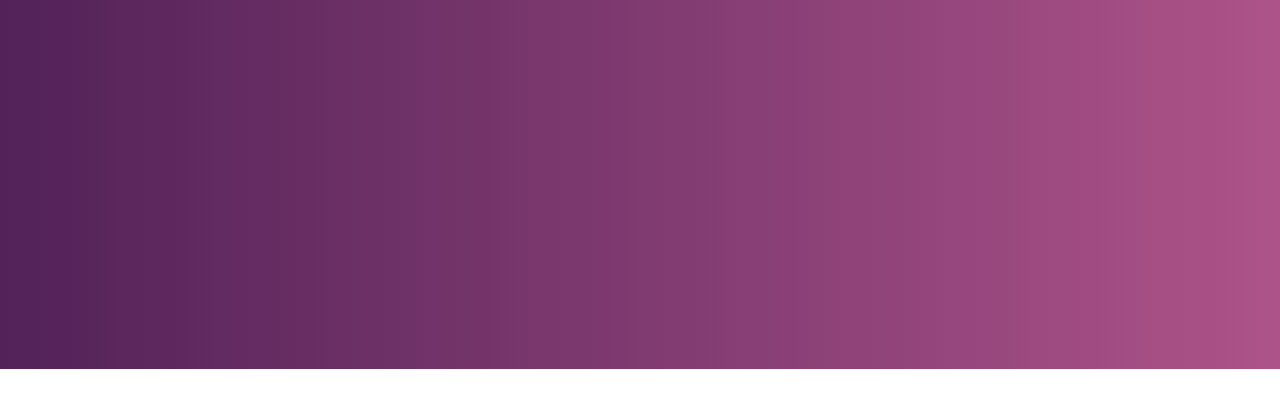
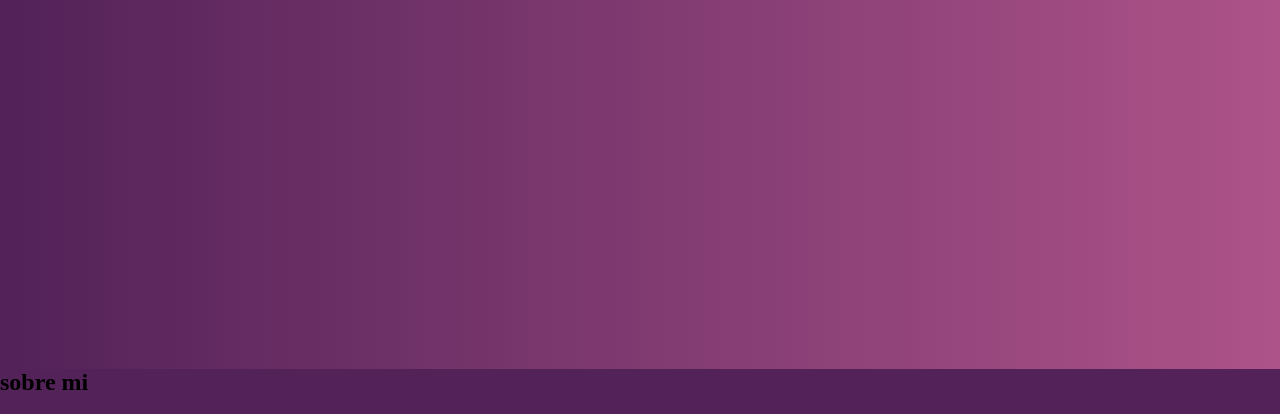
Before and after one commit to josechzz/my-personal-website, a plain HTML site: page index.html in a window 1280 px wide. Shown: the part 515-929 px from the top of the page. Before the commit the page ends 884 px from the top, so only its background shows below. Drawn offline with Linux system fonts and the light colour scheme; a web font is replaced by a local one.

Commit message:
nuevo commit

```diff
--- a/css/main.css
+++ b/css/main.css
@@ -42,3 +42,6 @@ align-items: center;
 .header-subtitle{
     text-align: center;
 }
+section{
+    background-color: var(--primary-color);
+}
--- a/index.html
+++ b/index.html
@@ -1,5 +1,6 @@
 <!DOCTYPE html>
 <html lang="en">
+
 <head>
     <meta charset="UTF-8">
     <meta http-equiv="X-UA-Compatible" content="IE=edge">
@@ -7,6 +8,7 @@
     <link rel="stylesheet" href="./css/main.css">
     <title>Document</title>
 </head>
+
 <body>
     <nav class="navbar">
         <h3 class="navbar-tittle">Jose Chavez</h3>
@@ -23,5 +25,19 @@
         </div>
 
     </header>
+    <section>
+        <div>
+            <h1>sobre mi</h1>
+        </div>
+        <div>
+
+            <img src="" alt="">
+            <img src="" alt="">
+            <img src="" alt="">
+
+
+        </div>
+    </section>
 </body>
+
 </html>
```
Lines whose indentation alone changed are shown as unchanged.
